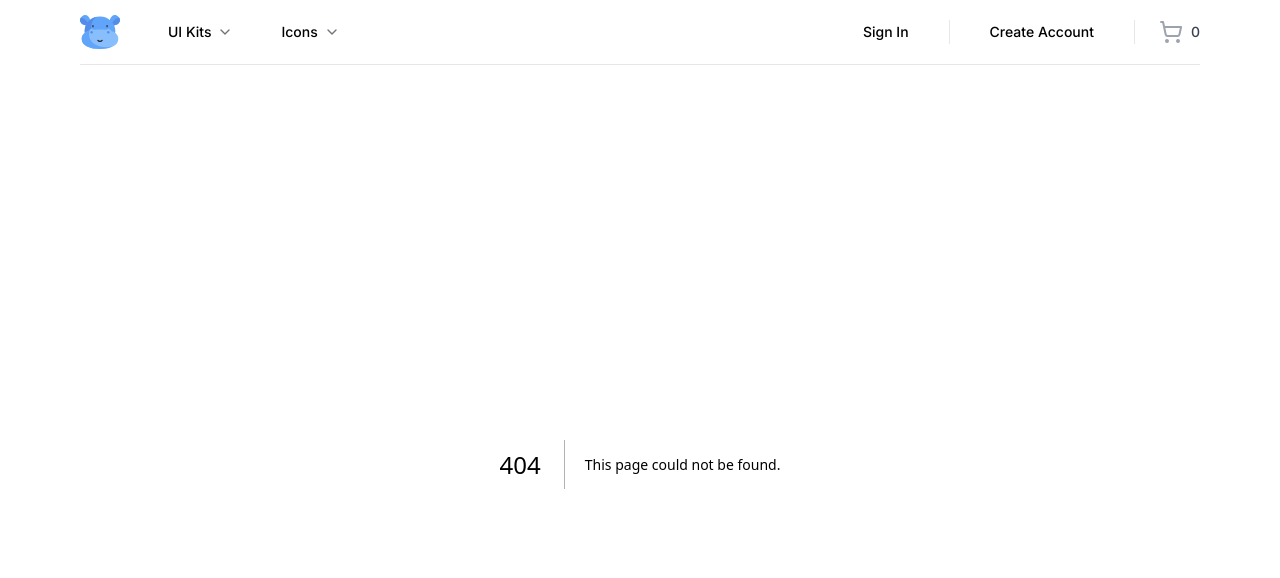
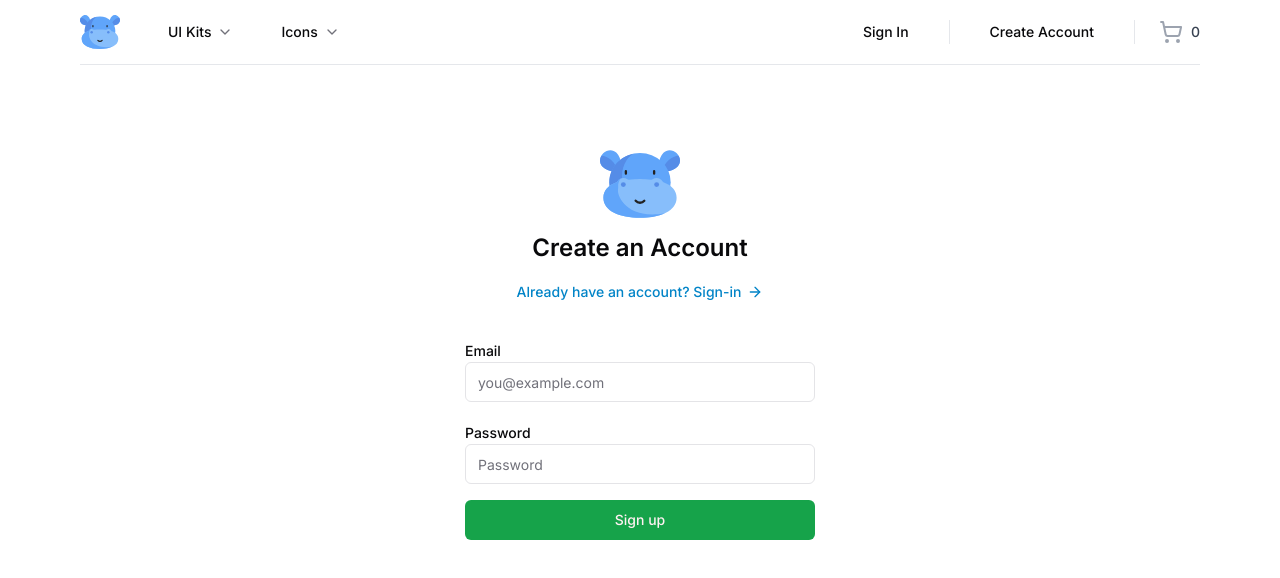
Before and after one commit to mayank2130/hippolace, a Next.js app: page /sign-up in a window 1280 px wide. Before the commit this address had no page. Shown: the top 578 px of the page. Built offline with nearby package versions, Linux system fonts and the light colour scheme.

Commit message:
complete sign up UI and functionality

```diff
--- /dev/null
+++ b/src/app/(auth)/sign-up/page.tsx
@@ -0,0 +1,82 @@
+"use client";
+
+import { Icons } from "@/components/Icons";
+import { Button, buttonVariants } from "@/components/ui/button";
+import { Input } from "@/components/ui/input";
+import { Label } from "@/components/ui/label";
+import { cn } from "@/lib/utils";
+import { ArrowRightIcon } from "lucide-react";
+import Link from "next/link";
+import { useForm } from "react-hook-form";
+import { zodResolver } from "@hookform/resolvers/zod";
+import {
+  AuthCredentialsValidator,
+  TAuthCredentialsValidator,
+} from "@/lib/validators/account-credentials-validators";
+
+const Page = () => {
+  const {
+    register,
+    handleSubmit,
+    formState: { errors },
+  } = useForm<TAuthCredentialsValidator>({
+    resolver: zodResolver(AuthCredentialsValidator),
+  });
+
+  const onSubmit = ({ email, password }: TAuthCredentialsValidator) => {
+
+  };
+
+  return (
+    <>
+      <div className="container relative flex pt-20 flex-col items-center justify-center lg:px-0">
+        <div className="mx-auto flex w-full flex-col justify-center space-y-6 sm:w-[350px]">
+          <div className="flex flex-col items-center space-y-2 text-center">
+            <Icons.logo className="h-20 w-20" />
+            <h1 className="text-2xl font-semibold">Create an Account</h1>
+            <Link
+              href="/sign-in"
+              className={buttonVariants({
+                variant: "link",
+                className: "text-sky-600 gap-1.5",
+              })}
+            >
+              Already have an account? Sign-in
+              <ArrowRightIcon className="h-4 w-4" />
+            </Link>
+          </div>
+
+          <div className="grid gap-6">
+            <form onSubmit={handleSubmit(onSubmit)}>
+              <div className="grid gap-2">
+                <div className="grid gap-1 py-2">
+                  <Label htmlFor="email">Email</Label>
+                  <Input
+                    {...register("email")}
+                    className={cn({
+                      "focus-visible:ring-red-600": errors.email,
+                    })}
+                    placeholder="you@example.com"
+                  />
+                </div>
+                <div className="grid gap-1 py-2">
+                  <Label htmlFor="password">Password</Label>
+                  <Input
+                    {...register("password")}
+                    className={cn({
+                      "focus-visible:ring-red-600": errors.password,
+                    })}
+                    placeholder="Password"
+                  />
+                </div>
+                <Button>Sign up</Button>
+              </div>
+            </form>
+          </div>
+        </div>
+      </div>
+    </>
+  );
+};
+
+export default Page;
--- a/src/components/Cart.tsx
+++ b/src/components/Cart.tsx
@@ -73,12 +73,12 @@ const Cart = () => {
             >
               <Image src="/hippo-empty-cart.png" fill alt="empty cart" />
             </div>
-            <div className="text-xl font-semibold">Your cart is empty</div>
+            <div className="text-xl font-semibold ">Your cart is empty</div>
             <SheetTrigger asChild>
                 <Link href="/products" className={buttonVariants({
                     variant: "link",
                     size: "sm",
-                    className: "text-sm text-muted-foreground"
+                    className: "text-sm text-muted-foreground text-sky-600"
                 })}>
                     Add items to your cart to checkout
                 </Link>
--- /dev/null
+++ b/src/components/ui/input.tsx
@@ -0,0 +1,25 @@
+import * as React from "react"
+
+import { cn } from "@/lib/utils"
+
+export interface InputProps
+  extends React.InputHTMLAttributes<HTMLInputElement> {}
+
+const Input = React.forwardRef<HTMLInputElement, InputProps>(
+  ({ className, type, ...props }, ref) => {
+    return (
+      <input
+        type={type}
+        className={cn(
+          "flex h-10 w-full rounded-md border border-input bg-background px-3 py-2 text-sm ring-offset-background file:border-0 file:bg-transparent file:text-sm file:font-medium placeholder:text-muted-foreground focus-visible:outline-none focus-visible:ring-2 focus-visible:ring-ring focus-visible:ring-offset-2 disabled:cursor-not-allowed disabled:opacity-50",
+          className
+        )}
+        ref={ref}
+        {...props}
+      />
+    )
+  }
+)
+Input.displayName = "Input"
+
+export { Input }
--- /dev/null
+++ b/src/components/ui/label.tsx
@@ -0,0 +1,26 @@
+"use client"
+
+import * as React from "react"
+import * as LabelPrimitive from "@radix-ui/react-label"
+import { cva, type VariantProps } from "class-variance-authority"
+
+import { cn } from "@/lib/utils"
+
+const labelVariants = cva(
+  "text-sm font-medium leading-none peer-disabled:cursor-not-allowed peer-disabled:opacity-70"
+)
+
+const Label = React.forwardRef<
+  React.ElementRef<typeof LabelPrimitive.Root>,
+  React.ComponentPropsWithoutRef<typeof LabelPrimitive.Root> &
+    VariantProps<typeof labelVariants>
+>(({ className, ...props }, ref) => (
+  <LabelPrimitive.Root
+    ref={ref}
+    className={cn(labelVariants(), className)}
+    {...props}
+  />
+))
+Label.displayName = LabelPrimitive.Root.displayName
+
+export { Label }
--- /dev/null
+++ b/src/lib/validators/account-credentials-validators.ts
@@ -0,0 +1,12 @@
+import { z } from "zod";
+
+export const AuthCredentialsValidator = z.object({
+  email: z.string().email(),
+  password: z
+    .string()
+    .min(8, { message: "Password must be at least 8 characters long" }),
+});
+
+export type TAuthCredentialsValidator = z.infer<
+  typeof AuthCredentialsValidator
+>;
```
Also changed, not shown: package.json (+6 -1 lines), 1 other file (tests, documents, lock files or other folders).
